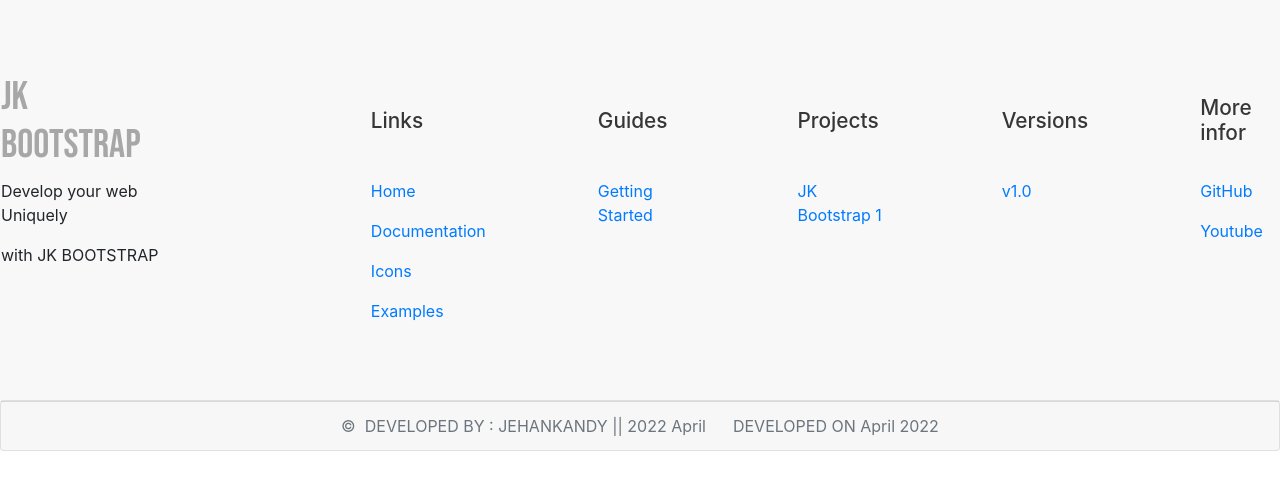
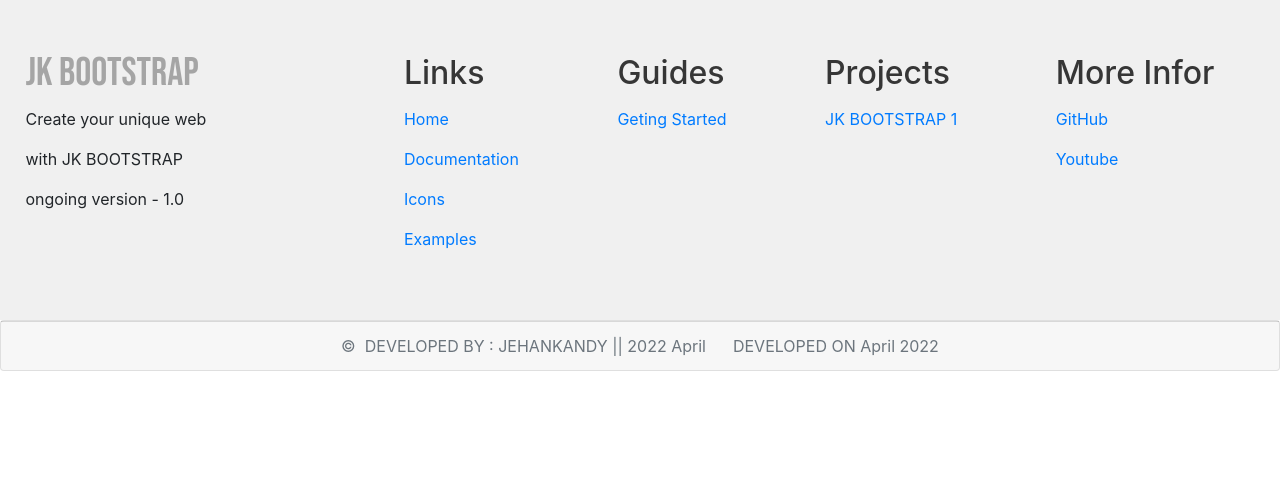
Before and after one commit to JehanKandy/JK-BOOTSTRAP-ver-1.0---Full-Project-, a PHP site: page /files/icon.php in a window 1280 px wide. Shown: the part 76-566 px from the top of the page. Run offline with PHP 8.4, Linux system fonts and the light colour scheme; some libraries are stand-ins or nearby versions.

Commit message:
Update icon.php

```diff
--- a/files/icon.php
+++ b/files/icon.php
@@ -8,24 +8,22 @@
     <link rel="stylesheet" href="../css/style.css">
     <link rel="stylesheet" href="https://cdn.jsdelivr.net/npm/bootstrap@4.0.0/dist/css/bootstrap.min.css" integrity="sha384-Gn5384xqQ1aoWXA+058RXPxPg6fy4IWvTNh0E263XmFcJlSAwiGgFAW/dAiS6JXm" crossorigin="anonymous">
     <style>
-        .carousel-item{
-            width: 100%;
-            height: 60vh;
-        }
-        .card-img{
-            background-size: cover;
-            background-position: center;
-            background-color: rebeccapurple;
-        }
-        .footer table td h3 {
-            color: rgb(54, 54, 54);
-            font-size: 130%;
-        }
-        .footer table td h1 {
-            color: rgb(167, 167, 167);
-            font-family: 'Bebas Neue', cursive;
-        }
+    @import url('https://fonts.googleapis.com/css2?family=Bebas+Neue&family=Josefin+Sans:ital@1&family=Teko:wght@300&display=swap');
+     .container {
+        width: 100%;
+        height: 100%;
+        background-color: white;
+        background-size: cover;
+        background-position: center;
+    }
+    .footer {
+        width: 100%;
+        height: 40vh;
+        background-color: rgb(240, 240, 240);
+        background-size: cover;
+        background-position: center;
 
+    }
     </style>
 </head>
 <body>
@@ -46,98 +44,98 @@
     </span>
 </nav>
 
-
 <div class="footer">
-    <br><br><br>
-    <center>
-        <table border="0">
+        <br><br>
+        <table>
             <tr>
                 <td>
-                    <a href="index.php" style="text-decoration: none;"><h1>JK BOOTSTRAP</h1></a>
+                    &nbsp;&nbsp;&nbsp;&nbsp;&nbsp;
                 </td>
                 <td>
-                    &nbsp&nbsp&nbsp&nbsp&nbsp&nbsp&nbsp&nbsp&nbsp&nbsp&nbsp&nbsp&nbsp&nbsp&nbsp&nbsp&nbsp&nbsp&nbsp&nbsp&nbsp&nbsp&nbsp&nbsp
-                    &nbsp&nbsp&nbsp&nbsp&nbsp&nbsp&nbsp&nbsp&nbsp&nbsp&nbsp&nbsp&nbsp&nbsp&nbsp&nbsp&nbsp&nbsp&nbsp&nbsp&nbsp&nbsp&nbsp&nbsp
-                    &nbsp&nbsp&nbsp&nbsp&nbsp&nbsp&nbsp&nbsp&nbsp&nbsp&nbsp&nbsp&nbsp&nbsp&nbsp&nbsp&nbsp&nbsp&nbsp&nbsp&nbsp&nbsp&nbsp&nbsp
+                    <h1 style="font-family: 'Bebas Neue', cursive; color:rgba(0, 0, 0, 0.31)">JK BOOTSTRAP</h1>
                 </td>
                 <td>
-                    <h3>Links</h3>
+                    &nbsp;&nbsp;&nbsp;&nbsp;&nbsp;&nbsp;&nbsp;&nbsp;&nbsp;&nbsp;&nbsp;&nbsp;&nbsp;&nbsp;&nbsp;&nbsp;&nbsp;&nbsp;&nbsp;&nbsp;&nbsp;
+                    &nbsp;&nbsp;&nbsp;&nbsp;&nbsp;&nbsp;&nbsp;&nbsp;&nbsp;&nbsp;&nbsp;&nbsp;&nbsp;&nbsp;&nbsp;&nbsp;&nbsp;&nbsp;&nbsp;&nbsp;&nbsp;
                 </td>
                 <td>
-                    &nbsp&nbsp&nbsp&nbsp&nbsp&nbsp&nbsp&nbsp&nbsp&nbsp&nbsp&nbsp&nbsp&nbsp&nbsp&nbsp&nbsp&nbsp&nbsp&nbsp&nbsp&nbsp&nbsp&nbsp
+                    <h2>Links</h2>
                 </td>
                 <td>
-                    <h3>Guides</h3>
+                    &nbsp;&nbsp;&nbsp;&nbsp;&nbsp;&nbsp;&nbsp;&nbsp;&nbsp;&nbsp;&nbsp;&nbsp;&nbsp;&nbsp;&nbsp;&nbsp;&nbsp;&nbsp;&nbsp;&nbsp;&nbsp;
                 </td>
                 <td>
-                    &nbsp&nbsp&nbsp&nbsp&nbsp&nbsp&nbsp&nbsp&nbsp&nbsp&nbsp&nbsp&nbsp&nbsp&nbsp&nbsp&nbsp&nbsp&nbsp&nbsp&nbsp&nbsp&nbsp&nbsp
+                    <h2>Guides</h2>
                 </td>
                 <td>
-                    <h3>Projects</h3>
+                    &nbsp;&nbsp;&nbsp;&nbsp;&nbsp;&nbsp;&nbsp;&nbsp;&nbsp;&nbsp;&nbsp;&nbsp;&nbsp;&nbsp;&nbsp;&nbsp;&nbsp;&nbsp;&nbsp;&nbsp;&nbsp;
                 </td>
                 <td>
-                    &nbsp&nbsp&nbsp&nbsp&nbsp&nbsp&nbsp&nbsp&nbsp&nbsp&nbsp&nbsp&nbsp&nbsp&nbsp&nbsp&nbsp&nbsp&nbsp&nbsp&nbsp&nbsp&nbsp&nbsp
+                    <h2>Projects</h2>
                 </td>
                 <td>
-                    <h3>Versions</h3>
+                    &nbsp;&nbsp;&nbsp;&nbsp;&nbsp;&nbsp;&nbsp;&nbsp;&nbsp;&nbsp;&nbsp;&nbsp;&nbsp;&nbsp;&nbsp;&nbsp;&nbsp;&nbsp;&nbsp;&nbsp;&nbsp;
                 </td>
                 <td>
-                    &nbsp&nbsp&nbsp&nbsp&nbsp&nbsp&nbsp&nbsp&nbsp&nbsp&nbsp&nbsp&nbsp&nbsp&nbsp&nbsp&nbsp&nbsp&nbsp&nbsp&nbsp&nbsp&nbsp&nbsp
+                    <h2>More Infor</h2>
                 </td>
                 <td>
-                    <h3>More infor</h3>
+                    &nbsp;&nbsp;&nbsp;&nbsp;&nbsp;
                 </td>
             </tr>
             <tr>
+                <td>
+                    &nbsp;&nbsp;&nbsp;&nbsp;&nbsp;
+                </td>
                 <td style="vertical-align: top;">
-                    <p>Develop your web Uniquely</p> with JK BOOTSTRAP
+                    <p>Create your unique web</p>
+                    <p>with JK BOOTSTRAP</p>
+                    <p>ongoing version - 1.0</p>
                 </td>
                 <td>
-                    &nbsp&nbsp&nbsp&nbsp&nbsp&nbsp&nbsp&nbsp&nbsp&nbsp&nbsp&nbsp&nbsp&nbsp&nbsp&nbsp&nbsp&nbsp&nbsp&nbsp&nbsp&nbsp&nbsp&nbsp
-                    &nbsp&nbsp&nbsp&nbsp&nbsp&nbsp&nbsp&nbsp&nbsp&nbsp&nbsp&nbsp&nbsp&nbsp&nbsp&nbsp&nbsp&nbsp&nbsp&nbsp&nbsp&nbsp&nbsp&nbsp
-                    &nbsp&nbsp&nbsp&nbsp&nbsp&nbsp&nbsp&nbsp&nbsp&nbsp&nbsp&nbsp&nbsp&nbsp&nbsp&nbsp&nbsp&nbsp&nbsp&nbsp&nbsp&nbsp&nbsp&nbsp
+                    &nbsp;&nbsp;&nbsp;&nbsp;&nbsp;&nbsp;&nbsp;&nbsp;&nbsp;&nbsp;&nbsp;&nbsp;&nbsp;&nbsp;&nbsp;&nbsp;&nbsp;&nbsp;&nbsp;&nbsp;&nbsp;
                 </td>
                 <td style="vertical-align: top;">
                     <p><a href="../index.php">Home</a></p>
-                    <p><a href="docs.php">Documentation </a></p>
-                    <p><a href="#">Icons</a></p>
+                    <p><a href="docs.php">Documentation</a></p>
+                    <p><a href="icon.php">Icons</a></p>
                     <p><a href="example.php">Examples</a></p>
                 </td>
                 <td>
-                    &nbsp&nbsp&nbsp&nbsp&nbsp&nbsp&nbsp&nbsp&nbsp&nbsp&nbsp&nbsp&nbsp&nbsp&nbsp&nbsp&nbsp&nbsp&nbsp&nbsp&nbsp&nbsp&nbsp&nbsp
+                    &nbsp;&nbsp;&nbsp;&nbsp;&nbsp;&nbsp;&nbsp;&nbsp;&nbsp;&nbsp;&nbsp;&nbsp;&nbsp;&nbsp;&nbsp;&nbsp;&nbsp;&nbsp;&nbsp;&nbsp;&nbsp;
                 </td>
                 <td style="vertical-align: top;">
-                    <a href="files/docs.php">Getting Started</a>
+                    <a href="docs.php">Geting Started</a>
                 </td>
                 <td>
-                    &nbsp&nbsp&nbsp&nbsp&nbsp&nbsp&nbsp&nbsp&nbsp&nbsp&nbsp&nbsp&nbsp&nbsp&nbsp&nbsp&nbsp&nbsp&nbsp&nbsp&nbsp&nbsp&nbsp&nbsp
+                    &nbsp;&nbsp;&nbsp;&nbsp;&nbsp;&nbsp;&nbsp;&nbsp;&nbsp;&nbsp;&nbsp;&nbsp;&nbsp;&nbsp;&nbsp;&nbsp;&nbsp;&nbsp;&nbsp;&nbsp;&nbsp;
                 </td>
                 <td style="vertical-align: top;">
-                    <a href="files/version.php">JK Bootstrap 1</a>
+                    <a href="version.php">JK BOOTSTRAP 1</a>
                 </td>
                 <td>
-                    &nbsp&nbsp&nbsp&nbsp&nbsp&nbsp&nbsp&nbsp&nbsp&nbsp&nbsp&nbsp&nbsp&nbsp&nbsp&nbsp&nbsp&nbsp&nbsp&nbsp&nbsp&nbsp&nbsp&nbsp
-                </td>
-                <td style="vertical-align: top;">
-                    <p><a href="files/version.php">v1.0</a></p>
-                </td>
-                <td>
-                    &nbsp&nbsp&nbsp&nbsp&nbsp&nbsp&nbsp&nbsp&nbsp&nbsp&nbsp&nbsp&nbsp&nbsp&nbsp&nbsp&nbsp&nbsp&nbsp&nbsp&nbsp&nbsp&nbsp&nbsp
+                    &nbsp;&nbsp;&nbsp;&nbsp;&nbsp;&nbsp;&nbsp;&nbsp;&nbsp;&nbsp;&nbsp;&nbsp;&nbsp;&nbsp;&nbsp;&nbsp;&nbsp;&nbsp;&nbsp;&nbsp;&nbsp;
                 </td>
                 <td style="vertical-align: top;">
                     <p><a href="https://github.com/JehanKandy" target="_blank">GitHub</a></p>
-                    <p><a href="https://www.linkedin.com/in/jehan-kandy-23a3a4223/" target="_blank">Youtube</a></p>
+                    <p><a href="https://www.youtube.com/channel/UC675lo49LTHGi9SCX8XbM5g" target="_blank">Youtube</a></p>
+                </td>
+                <td>
+                    &nbsp;&nbsp;&nbsp;&nbsp;&nbsp;
                 </td>
             </tr>
         </table>
-    </center>
-    <br><br><br>
-
-</div>
+    </div>
 <div class="card text-center">
     <div class="card-footer text-muted">
         &copy; &nbspDEVELOPED BY : JEHANKANDY || 2022 April &nbsp&nbsp&nbsp&nbsp DEVELOPED ON April 2022
     </div>
 </div>
+
+
+<script src="https://code.jquery.com/jquery-3.2.1.slim.min.js" integrity="sha384-KJ3o2DKtIkvYIK3UENzmM7KCkRr/rE9/Qpg6aAZGJwFDMVNA/GpGFF93hXpG5KkN" crossorigin="anonymous"></script>
+<script src="https://cdn.jsdelivr.net/npm/popper.js@1.12.9/dist/umd/popper.min.js" integrity="sha384-ApNbgh9B+Y1QKtv3Rn7W3mgPxhU9K/ScQsAP7hUibX39j7fakFPskvXusvfa0b4Q" crossorigin="anonymous"></script>
+<script src="https://cdn.jsdelivr.net/npm/bootstrap@4.0.0/dist/js/bootstrap.min.js" integrity="sha384-JZR6Spejh4U02d8jOt6vLEHfe/JQGiRRSQQxSfFWpi1MquVdAyjUar5+76PVCmYl" crossorigin="anonymous"></script>
+
 </body>
 </html>
```
